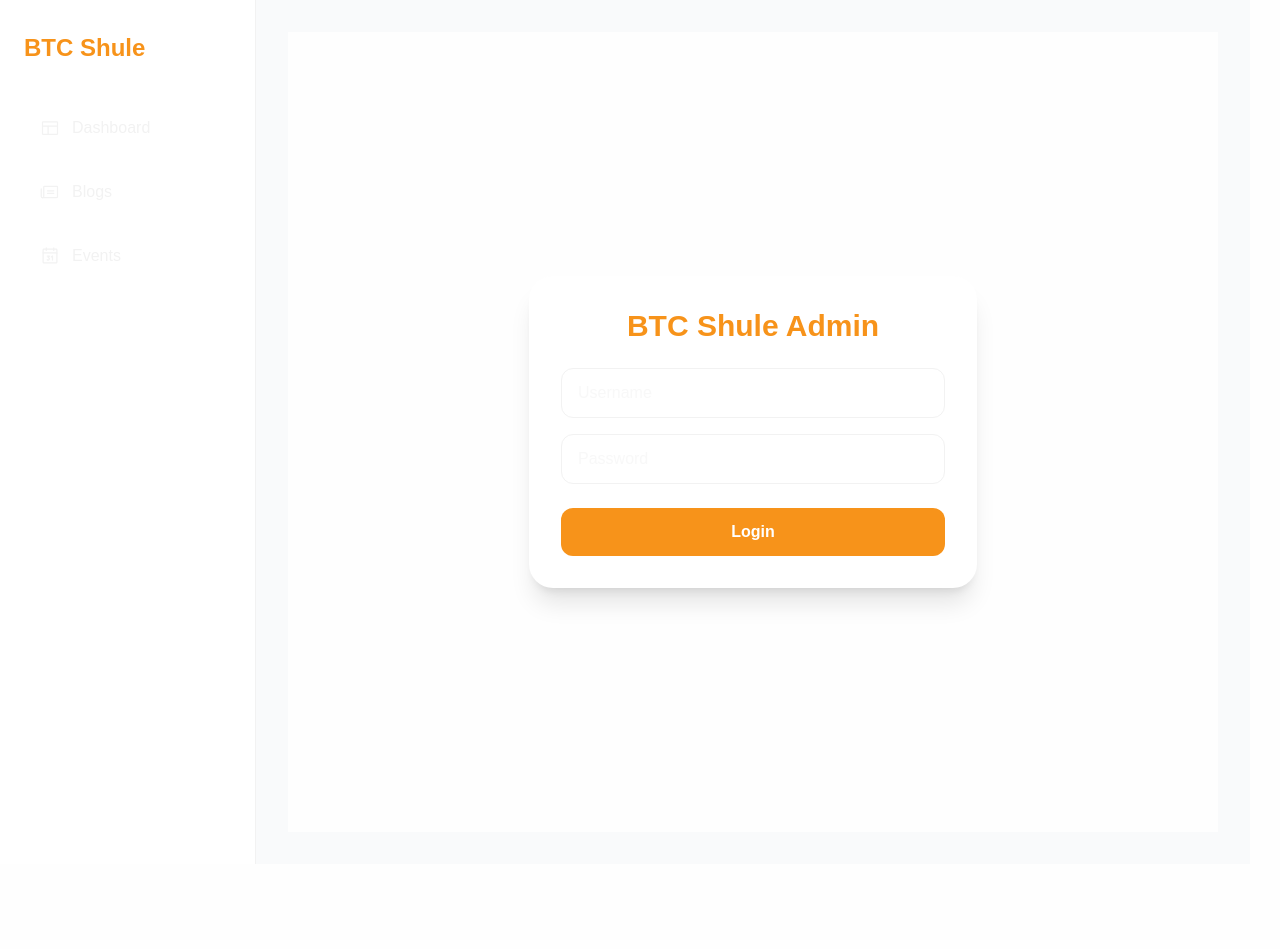
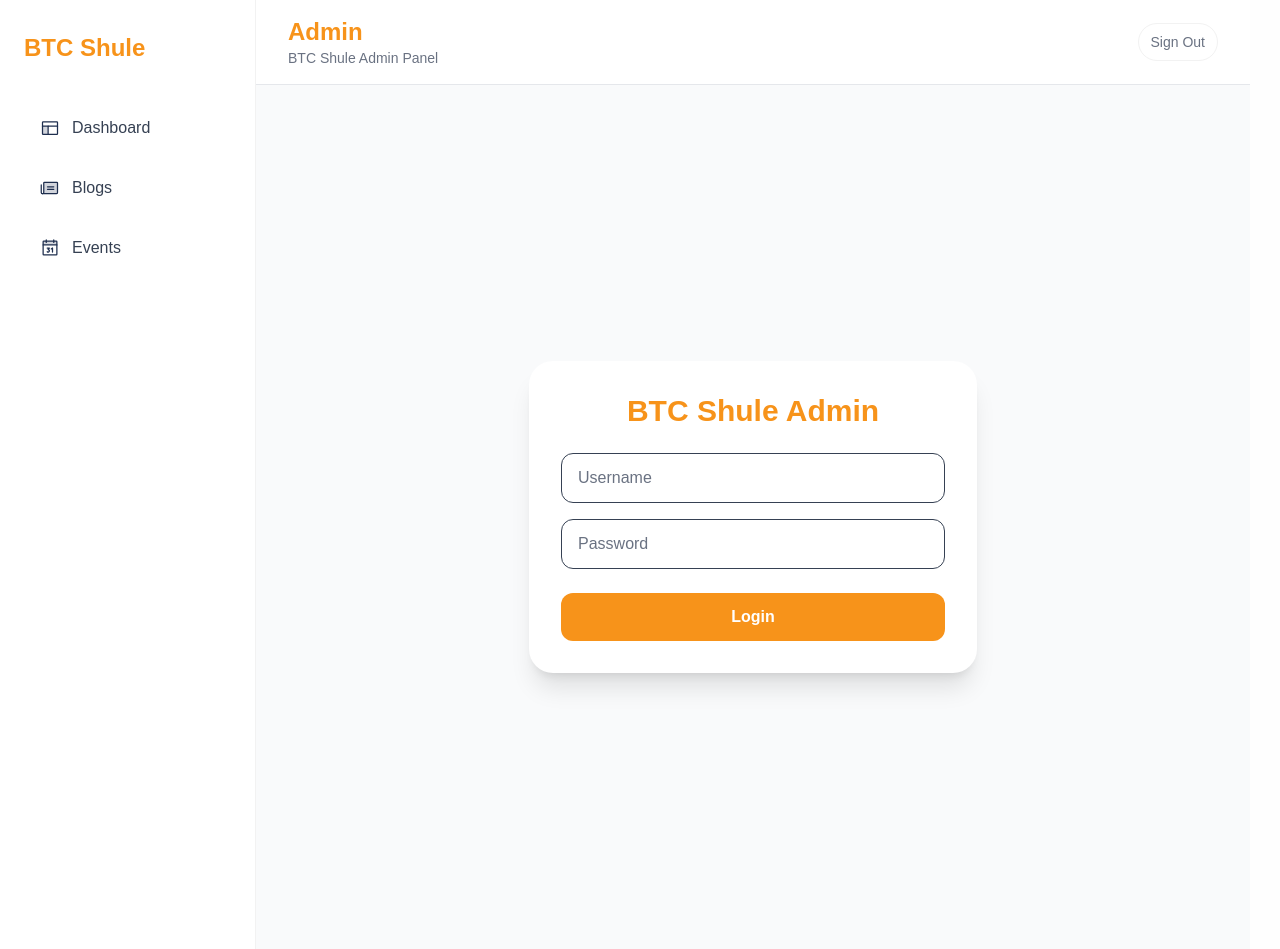
Before and after one commit to BTC-Shule/btc_shule_website, a Next.js app: page /admin in a window 1280 px wide. Before the commit this address had no page. Before the commit the page ends 864 px from the top, so only its background shows below. Built offline with nearby package versions, Linux system fonts and the light colour scheme.

Commit message:
feat: update admin dashboard

```diff
--- a/src/app/admin/layout.tsx
+++ b/src/app/admin/layout.tsx
@@ -1,13 +1,20 @@
-// app/admin/layout.tsx
 import Sidebar from "@/components/admin/Sidebar";
+import Topbar from "@/components/admin/Topbar";
 import ProtectedAdmin from "@/components/admin/ProtectedAdmin";
 
-export default function AdminLayout({ children }: { children: React.ReactNode }) {
+export default function AdminLayout({
+  children,
+}: {
+  children: React.ReactNode;
+}) {
   return (
     <ProtectedAdmin>
       <div className="flex min-h-screen bg-gray-50">
         <Sidebar />
-        <main className="flex-1 p-8">{children}</main>
+        <div className="flex-1 flex flex-col">
+          <Topbar />
+          <main className="flex-1 p-8">{children}</main>
+        </div>
       </div>
     </ProtectedAdmin>
   );
--- a/src/app/admin/page.tsx
+++ b/src/app/admin/page.tsx
@@ -1,7 +1,6 @@
-// app/admin/page.tsx
 "use client";
 
-import { useState } from "react";
+import { useEffect, useState } from "react";
 import { useRouter } from "next/navigation";
 
 export default function AdminLogin() {
@@ -9,37 +8,44 @@ export default function AdminLogin() {
   const [username, setUsername] = useState("");
   const [password, setPassword] = useState("");
 
+  useEffect(() => {
+    if (localStorage.getItem("btcshule_admin") === "true") {
+      router.replace("/admin/dashboard");
+    }
+  }, [router]);
+
   function login() {
     if (username === "admin" && password === "btcshule123") {
       localStorage.setItem("btcshule_admin", "true");
-      router.push("/admin/dashboard");
+      router.replace("/admin/dashboard");
     } else {
       alert("Invalid credentials");
     }
   }
 
   return (
-    <main className="min-h-screen flex items-center justify-center bg-background">
+    <main className="min-h-screen flex items-center justify-center">
       <div className="w-full max-w-md bg-white rounded-3xl shadow-xl p-8">
         <h1 className="text-3xl font-extrabold text-primary mb-6 text-center">
           BTC Shule Admin
         </h1>
 
         <input
-          className="w-full mb-4 px-4 py-3 border rounded-xl"
+          className="w-full mb-4 px-4 py-3 border rounded-xl text-gray-700 placeholder:text-gray-500"
           placeholder="Username"
           onChange={(e) => setUsername(e.target.value)}
         />
+
         <input
           type="password"
-          className="w-full mb-6 px-4 py-3 border rounded-xl"
+          className="w-full mb-6 px-4 py-3 border rounded-xl text-gray-700 placeholder:text-gray-500"
           placeholder="Password"
           onChange={(e) => setPassword(e.target.value)}
         />
 
         <button
           onClick={login}
-          className="w-full bg-primary text-white py-3 rounded-xl font-semibold hover:opacity-90 transition"
+          className="w-full bg-primary text-white py-3 rounded-xl font-semibold"
         >
           Login
         </button>
--- a/src/components/admin/ProtectedAdmin.tsx
+++ b/src/components/admin/ProtectedAdmin.tsx
@@ -1,16 +1,43 @@
 // components/admin/ProtectedAdmin.tsx
 "use client";
 
-import { useRouter } from "next/navigation";
-import { useEffect } from "react";
+import { usePathname, useRouter } from "next/navigation";
+import { useEffect, useState } from "react";
 
-export default function ProtectedAdmin({ children }: { children: React.ReactNode }) {
+export default function ProtectedAdmin({
+  children,
+}: {
+  children: React.ReactNode;
+}) {
   const router = useRouter();
+  const pathname = usePathname();
+  const [checked, setChecked] = useState(false);
 
   useEffect(() => {
+    const isLoginPage = pathname === "/admin";
     const isAuthed = localStorage.getItem("btcshule_admin") === "true";
-    if (!isAuthed) router.push("/admin");
-  }, [router]);
+
+    // 🚫 Do NOT protect login page
+    if (isLoginPage) {
+      setChecked(true);
+      return;
+    }
+
+    // 🔒 Protect everything else
+    if (!isAuthed) {
+      router.replace("/admin");
+    } else {
+      setChecked(true);
+    }
+  }, [pathname, router]);
+
+  if (!checked) {
+    return (
+      <div className="min-h-screen flex items-center justify-center text-gray-500">
+        Checking session…
+      </div>
+    );
+  }
 
   return <>{children}</>;
 }
--- a/src/components/admin/Sidebar.tsx
+++ b/src/components/admin/Sidebar.tsx
@@ -1,4 +1,3 @@
-// components/admin/Sidebar.tsx
 "use client";
 
 import Link from "next/link";
@@ -13,19 +12,21 @@ const nav = [
 export default function Sidebar() {
   return (
     <aside className="w-64 bg-white border-r px-6 py-8">
-      <h2 className="text-2xl font-extrabold text-primary mb-10">
-        BTC Shule
-      </h2>
+      <h2 className="text-2xl font-extrabold text-primary mb-10">BTC Shule</h2>
 
-      <nav className="space-y-4">
+      <nav className="space-y-3">
         {nav.map(({ label, href, icon: Icon }) => (
           <Link
             key={label}
             href={href}
-            className="flex items-center gap-3 px-4 py-3 rounded-xl hover:bg-primary hover:text-white transition"
+            className="group flex items-center gap-3 px-4 py-3 rounded-xl text-gray-700 hover:bg-primary hover:text-background transition-all"
           >
-            <Icon size={20} />
-            {label}
+            <Icon
+              size={20}
+              weight="duotone"
+              className="text-secondary-light group-hover:text-background"
+            />
+            <span className="font-medium">{label}</span>
           </Link>
         ))}
       </nav>
--- a/src/components/admin/Topbar.tsx
+++ b/src/components/admin/Topbar.tsx
@@ -0,0 +1,66 @@
+"use client";
+
+import { usePathname, useRouter } from "next/navigation";
+import Link from "next/link";
+import {
+  Plus,
+} from "phosphor-react";
+
+const pageTitles: Record<string, string> = {
+  "/admin/dashboard": "Dashboard",
+  "/admin/blogs": "Blogs",
+  "/admin/blogs/new": "Create Blog",
+};
+
+export default function Topbar() {
+  const pathname = usePathname();
+  const router = useRouter();
+
+  function logout() {
+  localStorage.removeItem("btcshule_admin");
+  router.replace("/admin");
+}
+
+  const title =
+    pageTitles[pathname] ||
+    pathname.startsWith("/admin/blogs/")
+      ? "Edit Blog"
+      : "Admin";
+
+  return (
+    <header className="sticky top-0 z-30 bg-white border-b border-gray-200">
+      <div className="flex items-center justify-between px-8 py-4">
+        {/* Left */}
+        <div>
+          <h1 className="text-2xl font-bold text-primary">
+            {title}
+          </h1>
+          <p className="text-sm text-gray-500">
+            BTC Shule Admin Panel
+          </p>
+        </div>
+
+        {/* Right */}
+        <div className="flex items-center gap-4">
+          {/* Quick Action */}
+          {pathname.startsWith("/admin/blogs") && (
+            <Link
+              href="/admin/blogs/new"
+              className="hidden sm:inline-flex items-center gap-2 bg-primary text-white px-5 py-2 rounded-full font-semibold hover:opacity-90 transition"
+            >
+              <Plus size={16} />
+              New Blog
+            </Link>
+          )}
+
+          {/* Admin Profile */}
+          <button className="flex items-center gap-2 px-3 py-2 border rounded-full" onClick={logout} title="Logout">
+            <span className="text-sm font-medium text-gray-500">
+              Sign Out
+            </span>
+          </button>
+        </div>
+      </div>
+    </header>
+  );
+}
```
